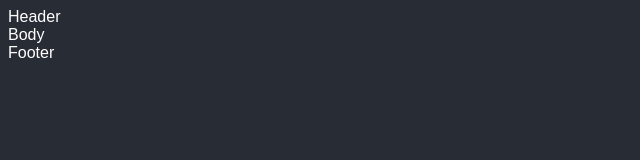
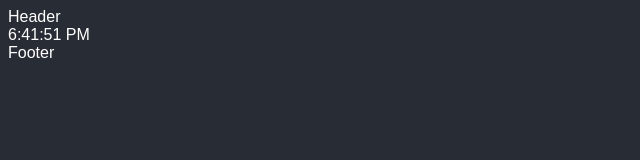
Before and after one commit to Hellek/react-learn, a React (Create React App) app: page / in a window 1280 px wide. Shown: the top 160 px of the page, without its empty margins (0-640 px from the left). Built offline with nearby package versions, Linux system fonts and the light colour scheme.

Commit message:
Create Clock component

```diff
--- a/src/components/Body.js
+++ b/src/components/Body.js
@@ -1,8 +1,9 @@
 import React from 'react'
+import Clock from './Clock'
 
 const Body = () => (
   <div>
-    Body
+    <Clock />
   </div>
 )
 
--- /dev/null
+++ b/src/components/Clock.js
@@ -0,0 +1,31 @@
+import React from 'react'
+
+class Clock extends React.Component {
+  constructor(props) {
+    super(props)
+    this.state = { time: new Date() }
+  }
+
+  componentDidMount() {
+    this.timerID = setInterval(
+      () => this.tick(),
+      1000
+    )
+  }
+
+  componentWillUnmount() {
+    clearInterval(this.timerID)
+  }
+
+  tick() {
+    this.setState({
+      time: new Date()
+    })
+  }
+
+  render() {
+    return <div>{this.state.time.toLocaleTimeString()}</div>
+  }
+}
+
+export default Clock
```
